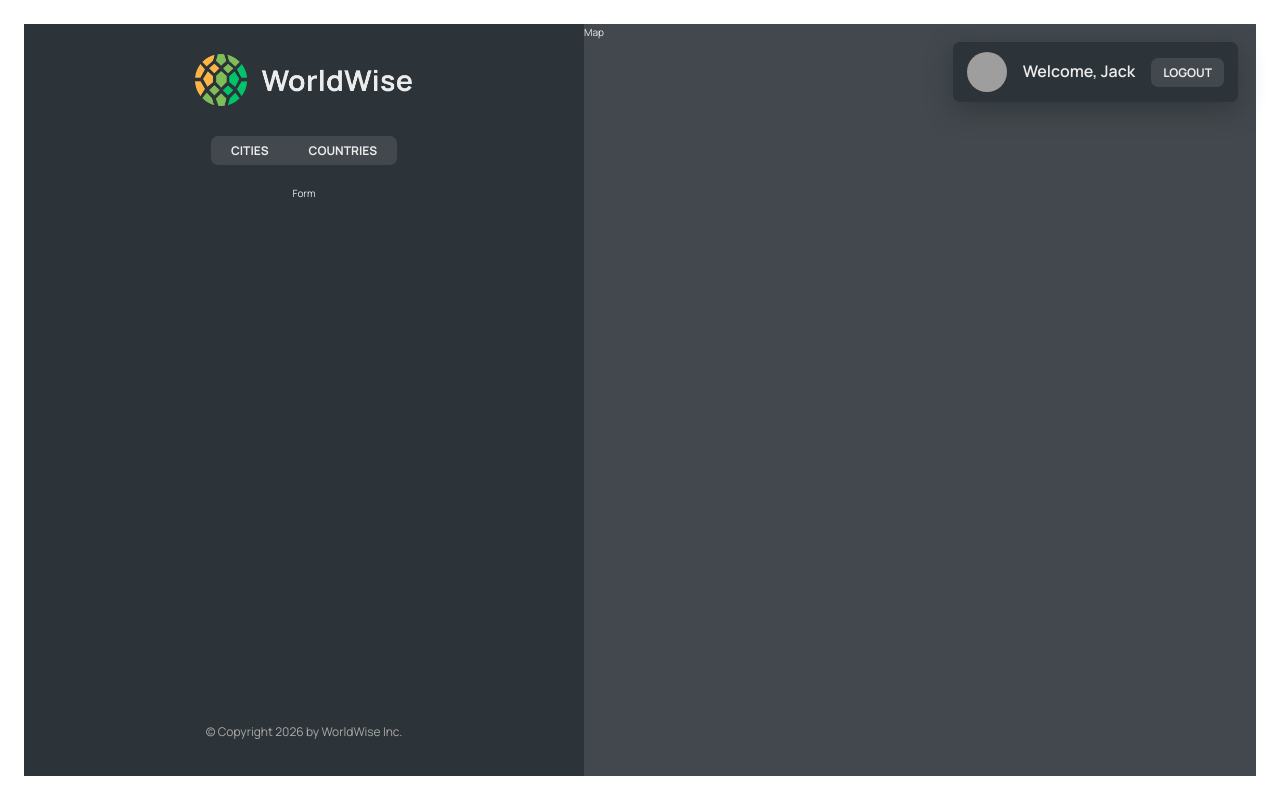
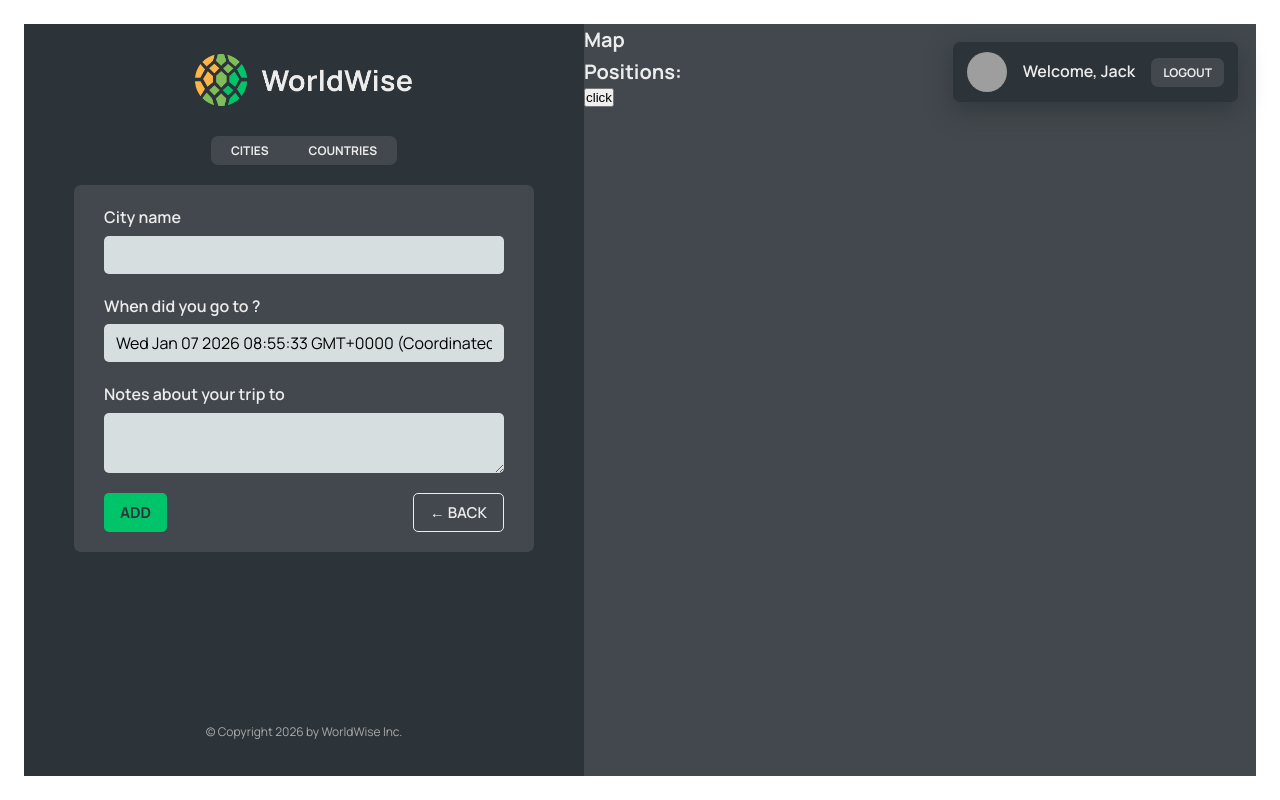
Before and after one commit to amiraelzaian/WorldWise, a React (Vite) app: page /app/form in a window 1280 px wide. Built offline with nearby package versions, Linux system fonts and the light colour scheme; data requests are answered from the project's data file; grey boxes are pictures that could not be loaded.

Commit message:
feat: enhance city management with routing and form integration

```diff
--- a/src/App.jsx
+++ b/src/App.jsx
@@ -1,5 +1,6 @@
 import { useEffect, useState } from "react";
-import { BrowserRouter, Routes, Route } from "react-router-dom";
+import { BrowserRouter, Routes, Route, Navigate } from "react-router-dom";
+
 import Homepage from "./pages/Homepage";
 import Product from "./pages/Product";
 import Pricing from "./pages/Pricing";
@@ -7,6 +8,8 @@
 import AppLayout from "./pages/AppLayout";
 import Login from "./pages/Login";
 import CityList from "./components/CityList";
+import City from "./components/City";
+import Form from "./components/Form";
 import CountryList from "./components/CountryList";
 
 const BASE_URL = "http://localhost:3000";
@@ -37,23 +40,21 @@
         <Route index element={<Homepage />} />
         <Route path="product" element={<Product />} />
         <Route path="pricing" element={<Pricing />} />
-        <Route path="/app" element={<AppLayout />}>
-          <Route
-            index
-            element={<CityList cities={cities} isLoading={isLoading} />}
-          />
+        <Route path="app" element={<AppLayout />}>
+          <Route index element={<Navigate replace to="cities" />} />
           <Route
             path="cities"
             element={<CityList cities={cities} isLoading={isLoading} />}
           />
+          <Route path="cities/:id" element={<City />} />
           <Route
             path="countries"
             element={<CountryList cities={cities} isLoading={isLoading} />}
           />
-          <Route path="form" element={<p>Form</p>} />
+          <Route path="form" element={<Form />} />
         </Route>
 
-        <Route path="/login" element={<Login />} />
+        <Route path="login" element={<Login />} />
 
         <Route path="*" element={<PageNotFound />} />
       </Routes>
--- /dev/null
+++ b/src/components/Button.jsx
@@ -0,0 +1,11 @@
+import styles from "./Button.module.css";
+
+function Button({ children, onClick, type }) {
+  return (
+    <button onClick={onClick} className={`${styles.btn} ${styles[type]}`}>
+      {children}
+    </button>
+  );
+}
+
+export default Button;
--- a/src/components/City.jsx
+++ b/src/components/City.jsx
@@ -1,3 +1,4 @@
+import { useParams, useSearchParams } from "react-router-dom";
 import styles from "./City.module.css";
 
 const formatDate = (date) =>
@@ -9,6 +10,12 @@
   }).format(new Date(date));
 
 function City() {
+  const { id } = useParams();
+  console.log(id);
+  const [searchParams, setSearchParams] = useSearchParams();
+
+  const lat = searchParams.get("lat");
+  const lng = searchParams.get("lng");
   // TEMP DATA
   const currentCity = {
     cityName: "Lisbon",
@@ -51,9 +58,7 @@
         </a>
       </div>
 
-      <div>
-        <ButtonBack />
-      </div>
+      <div>{/* <ButtonBack /> */}</div>
     </div>
   );
 }
--- a/src/components/CityItem.jsx
+++ b/src/components/CityItem.jsx
@@ -1,4 +1,5 @@
 import styles from "./CityItem.module.css";
+import { Link } from "react-router-dom";
 const formatDate = (date) =>
   new Intl.DateTimeFormat("en", {
     day: "numeric",
@@ -7,14 +8,19 @@
     weekday: "long",
   }).format(new Date(date));
 function CityItem({ city }) {
-  const { cityName, emoji, date } = city;
+  const { cityName, emoji, date, id, position } = city;
 
   return (
-    <li className={styles.cityItem}>
-      <span className={styles.emoji}>{emoji}</span>
-      <h3 className={styles.name}>{cityName}</h3>
-      <time className={styles.date}>{formatDate(date)}</time>
-      <button className={styles.deleteBtn}>&times;</button>
+    <li>
+      <Link
+        className={styles.cityItem}
+        to={`${id}?lat=${position.lat}&lng=${position.lng}`}
+      >
+        <span className={styles.emoji}>{emoji}</span>
+        <h3 className={styles.name}>{cityName}</h3>
+        <time className={styles.date}>{formatDate(date)}</time>
+        <button className={styles.deleteBtn}>&times;</button>
+      </Link>
     </li>
   );
 }
--- a/src/components/Form.jsx
+++ b/src/components/Form.jsx
@@ -1,8 +1,9 @@
 // "https://api.bigdatacloud.net/data/reverse-geocode-client?latitude=0&longitude=0"
 
 import { useState } from "react";
-
+import Button from "./Button";
 import styles from "./Form.module.css";
+import { useNavigate } from "react-router-dom";
 
 export function convertToEmoji(countryCode) {
   const codePoints = countryCode
@@ -13,6 +14,7 @@
 }
 
 function Form() {
+  const navigate = useNavigate();
   const [cityName, setCityName] = useState("");
   const [country, setCountry] = useState("");
   const [date, setDate] = useState(new Date());
@@ -49,8 +51,16 @@
       </div>
 
       <div className={styles.buttons}>
-        <button>Add</button>
-        <button>&larr; Back</button>
+        <Button type="primary">Add</Button>
+        <Button
+          type="back"
+          onClick={(e) => {
+            e.preventDefault();
+            navigate(-1);
+          }}
+        >
+          &larr; Back
+        </Button>
       </div>
     </form>
   );
--- a/src/components/Map.jsx
+++ b/src/components/Map.jsx
@@ -1,6 +1,29 @@
+import { useSearchParams, useNavigate } from "react-router-dom";
+
 import styles from "./Map.module.css";
 function Map() {
-  return <div className={styles.mapContainer}>Map</div>;
+  const navigate = useNavigate();
+  const [searchParams, setSearchParams] = useSearchParams();
+
+  const lat = searchParams.get("lat");
+  const lng = searchParams.get("lng");
+
+  return (
+    <div
+      className={styles.mapContainer}
+      onClick={() => {
+        navigate("form");
+      }}
+    >
+      <h1>Map</h1>
+      <h1>
+        Positions: {lat} {lng}
+      </h1>
+      <button onClick={() => setSearchParams({ lat: 23, lng: 50 })}>
+        click
+      </button>
+    </div>
+  );
 }
 
 export default Map;
```
